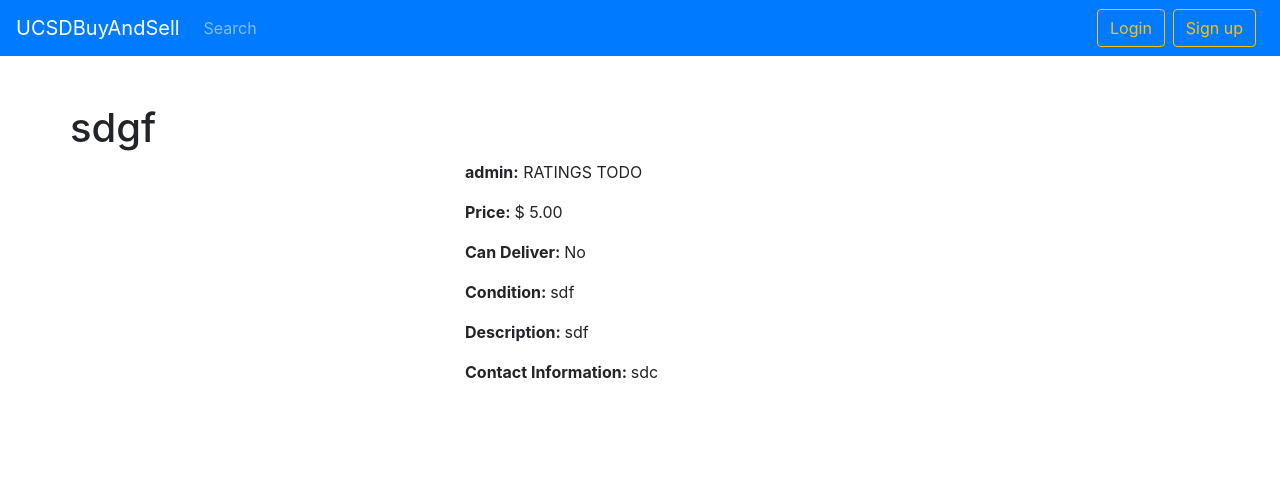
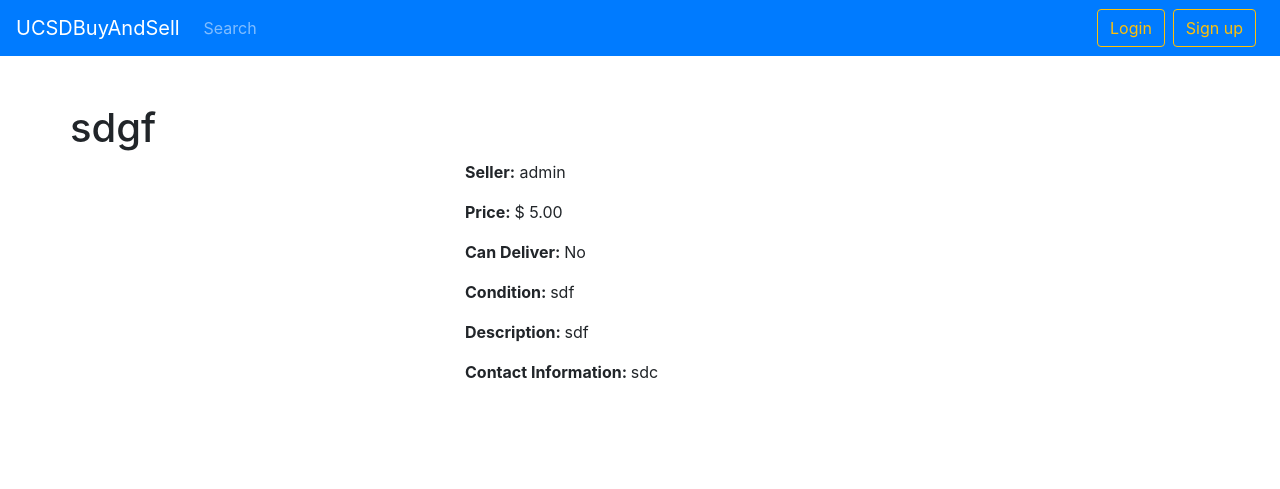
Before and after one commit to techit-limtiyakul/project-buy-and-sell, a Django app: page /market/listing/?listing=5 in a window 1280 px wide. Shown: the top 489 px of the page. Run offline with Django 3.2, Linux system fonts and the light colour scheme; data comes from the database, SQL or seed files in the repository; some libraries are stand-ins or nearby versions.

Commit message:
Removing Dev marker for unused rating system

```diff
--- a/UCSDBuyAndSell/Templates/UCSDMarket/listing.html
+++ b/UCSDBuyAndSell/Templates/UCSDMarket/listing.html
@@ -65,7 +65,7 @@
 				</div>
 			</div>
 			<div class="col-8">
-				<p><b>{{ Seller }}:</b> RATINGS TODO</p>
+				<p><b>Seller:</b> {{ Seller }}</p>
 				<input style="display:none" name="id" value="{{id}}">
 				{% csrf_token %}
 				<p>
```
